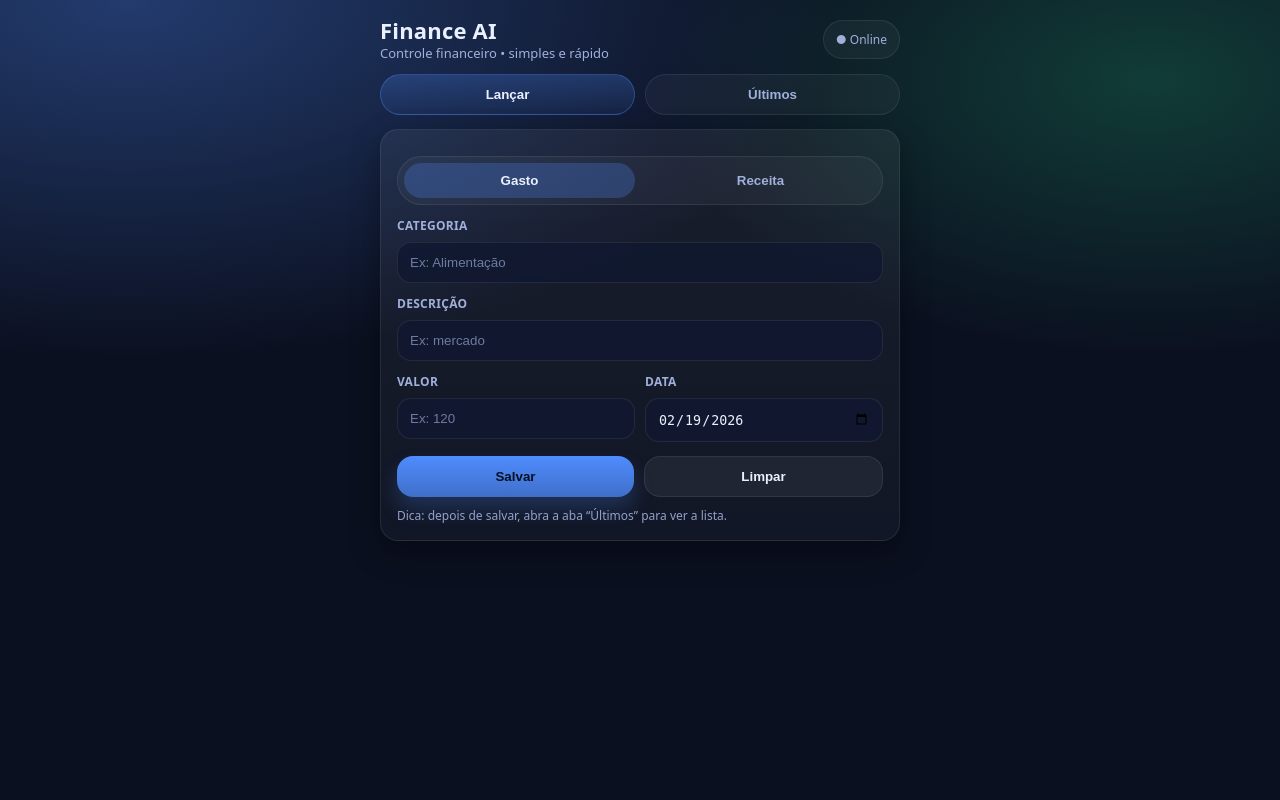
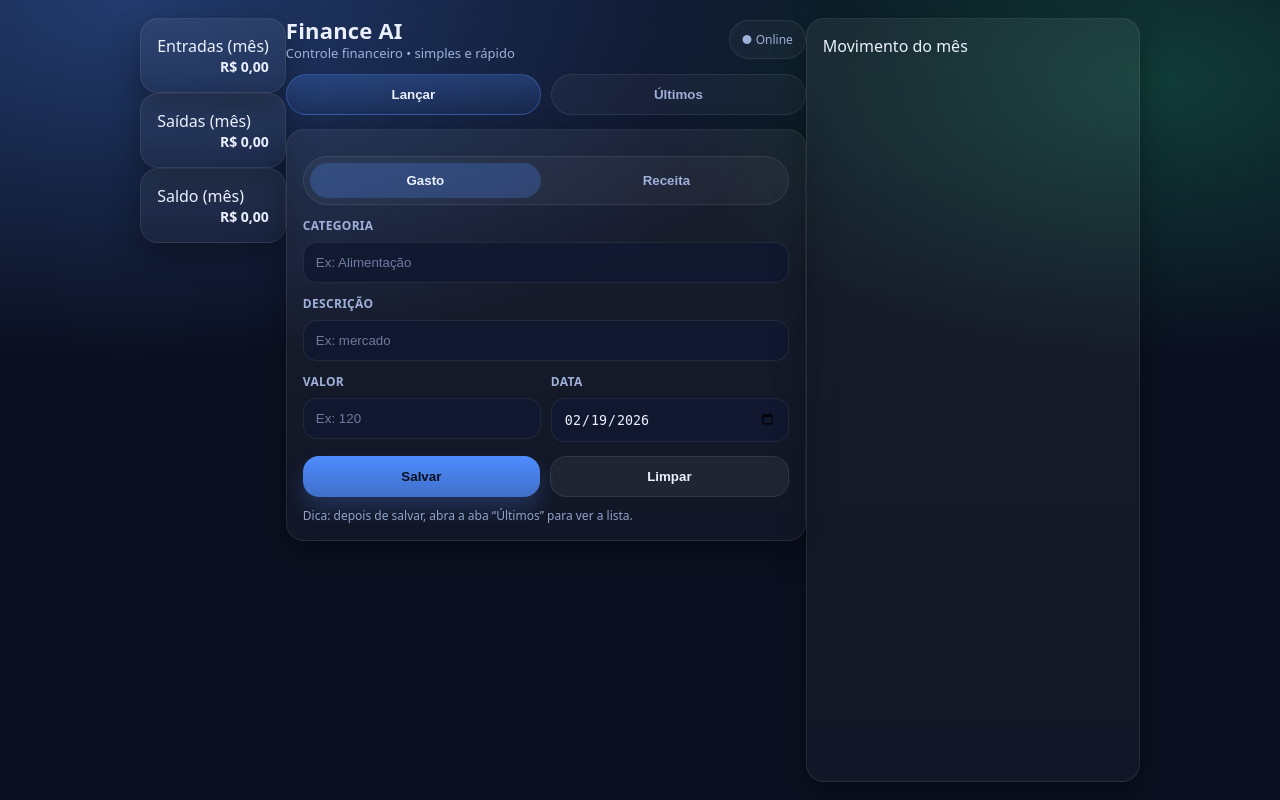
Before and after one commit to davidfinance2026/finance-ai, a Flask app: page / in a window 1280 px wide. Run offline with Flask 3, Linux system fonts and the light colour scheme.

Commit message:
Update index.html

```diff
--- a/templates/index.html
+++ b/templates/index.html
@@ -1,3 +1,17 @@
+<div class="cards">
+  <div class="card">
+    <div class="label">Entradas (mês)</div>
+    <div class="value" id="entradas">R$ 0,00</div>
+  </div>
+  <div class="card">
+    <div class="label">Saídas (mês)</div>
+    <div class="value" id="saidas">R$ 0,00</div>
+  </div>
+  <div class="card">
+    <div class="label">Saldo (mês)</div>
+    <div class="value" id="saldo">R$ 0,00</div>
+  </div>
+</div>
 <!doctype html>
 <html lang="pt-br">
 <head>
@@ -437,3 +451,50 @@
   </script>
 </body>
 </html>
+<script>
+function brl(n){
+  return (n || 0).toLocaleString("pt-BR", {style:"currency", currency:"BRL"});
+}
+
+async function carregarResumo(){
+  const r = await fetch("/resumo");
+  const j = await r.json();
+  document.getElementById("entradas").innerText = brl(j.entradas);
+  document.getElementById("saidas").innerText   = brl(j.saidas);
+  document.getElementById("saldo").innerText    = brl(j.saldo);
+  atualizarGrafico(j);
+}
+window.addEventListener("load", carregarResumo);
+</script>
+<script src="https://cdn.jsdelivr.net/npm/chart.js"></script>
+<div class="card chart-card">
+  <div class="label">Movimento do mês</div>
+  <canvas id="grafico"></canvas>
+</div>
+<script>
+let chart;
+
+function atualizarGrafico(j){
+  const ctx = document.getElementById("grafico");
+  if (!ctx) return;
+
+  const data = {
+    labels: j.dias,
+    datasets: [
+      { label: "Receitas", data: j.serie_receita, tension: 0.35 },
+      { label: "Gastos",   data: j.serie_gasto,   tension: 0.35 }
+    ]
+  };
+
+  if (chart) chart.destroy();
+  chart = new Chart(ctx, {
+    type: "line",
+    data,
+    options: {
+      responsive: true,
+      plugins: { legend: { display: true } },
+      scales: { y: { beginAtZero: true } }
+    }
+  });
+}
+</script>
```
